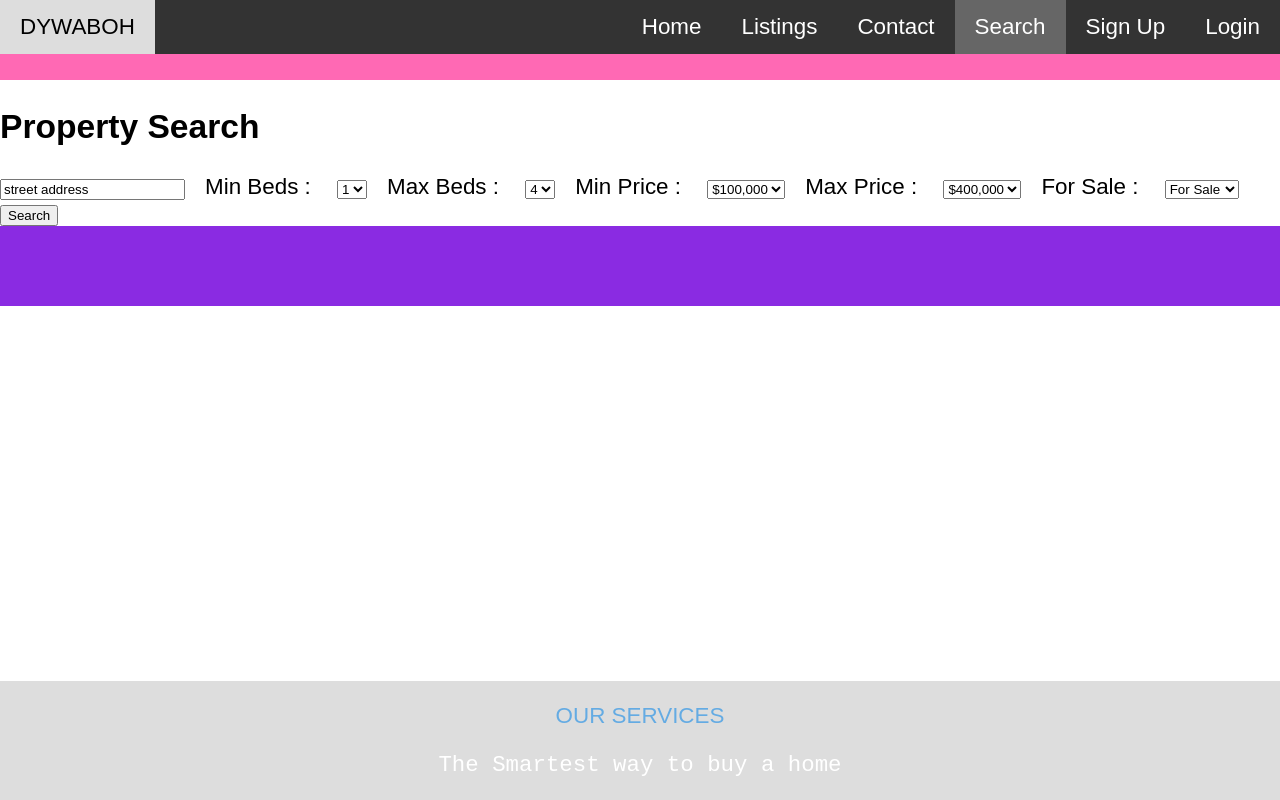
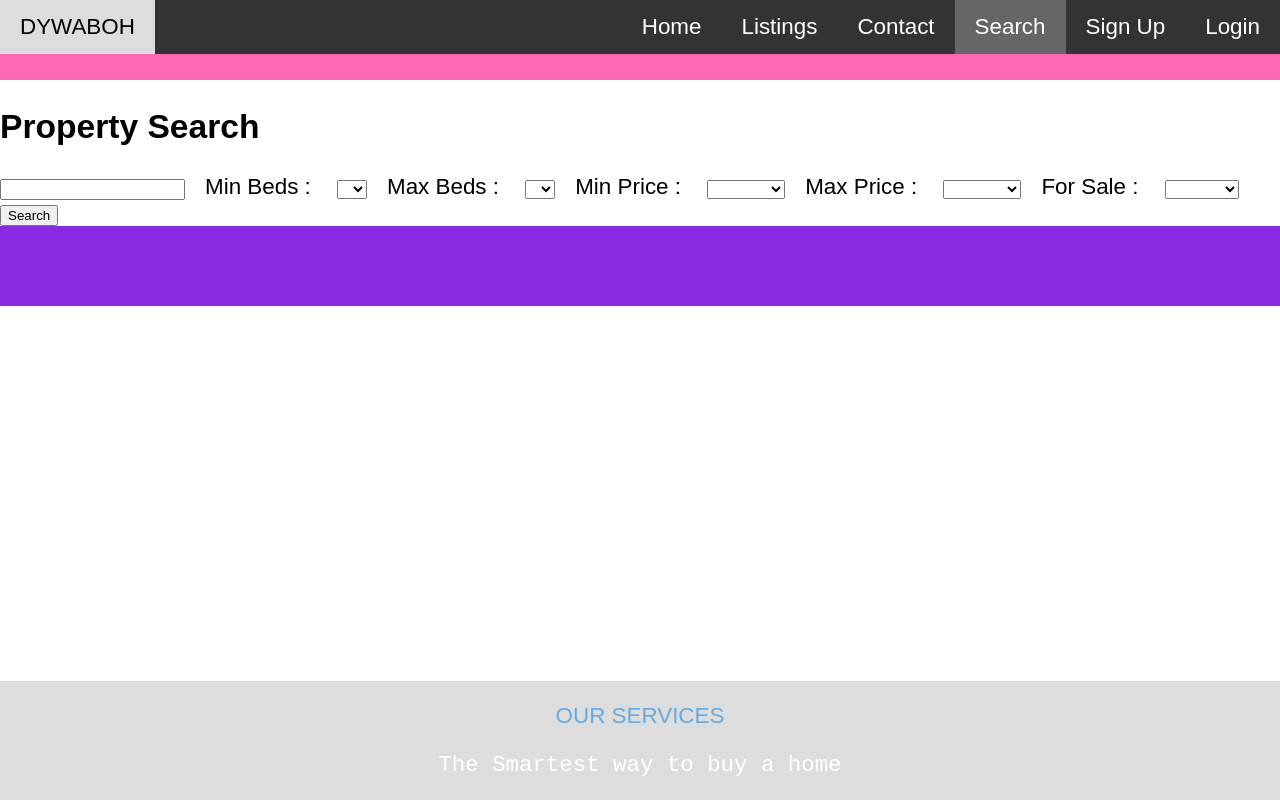
Before and after one commit to Jan-23-Liftoff-KC/ddesmi-launch-codes, an Angular app in the folder src/main/ui/: page /search in a window 1280 px wide. Built offline with nearby package versions, Linux system fonts and the light colour scheme; no server answers.

Commit message:
search function code done

```diff
--- a/src/main/ui/src/app/search/search.component.html
+++ b/src/main/ui/src/app/search/search.component.html
@@ -1,11 +1,11 @@
 <h2>Property Search</h2>
 <!--<form action="/action_page.php">-->
     <label for="streetaddress"> </label>
-    <input class="space1" type="text" id="streetaddress" name="streetaddress" value="street address">
+    <input class="space1" type="text" id="streetaddress" name="streetaddress" value="street address" [(ngModel)]="searchObject.streetaddress">
     <!--<label for="minbeds">Min Beds (between 1 and 3):</label>
     <input type="number" id="minbeds" name="minbeds" min="1" max="3"><br><br>-->
     <label for="minbeds" class="space1">Min Beds : </label>
-    <select id="minbeds" name="minbeds" class="space1">
+    <select id="minbeds" name="minbeds" class="space1" [(ngModel)]="searchObject.minbeds">
 
       <option value="1">1</option>
       <option value="2">2</option>
@@ -13,26 +13,26 @@
      </select>
 
      <label for="minbeds" class="space1">Max Beds : </label>
-     <select id="maxbeds" name="maxbeds" class="space1">
+     <select id="maxbeds" name="maxbeds" class="space1" [(ngModel)]="searchObject.maxbeds">
         <option value="1">4</option>
         <option value="2">5</option>
         <option value="3">6</option>
        </select>
        <label for="minprice" class="space1">Min Price : </label>
-       <select id="minprice" name="minprice" class="space1">
+       <select id="minprice" name="minprice" class="space1" [(ngModel)]="searchObject.minprice">
           <option value="100000">$100,000</option>
           <option value="200000">$200,000</option>
           <option value="300000">$300,000</option>
          </select>
          <label for="maxprice" class="space1">Max Price : </label>
-         <select id="maxprice" name="maxprice" class="space1">
+         <select id="maxprice" name="maxprice" class="space1" [(ngModel)]="searchObject.maxprice">
             <option value="400000">$400,000</option>
             <option value="500000">$500,000</option>
             <option value="600000">$600,000</option>
             <option value="700000">$700,000</option>
            </select>
     <label for="forsale" class="space1">For Sale : </label>
-    <select id="For Sale" name="forsale" class="space1">
+    <select id="For Sale" name="forsale" class="space1" [(ngModel)]="searchObject.forsale">
       <option value="forsale">For Sale</option>
       <option value="forrent">For Rent</option>
       <option value="sold">Sold</option>
--- a/src/main/ui/src/app/search/search.component.ts
+++ b/src/main/ui/src/app/search/search.component.ts
@@ -1,4 +1,9 @@
 import { Component, OnInit } from '@angular/core';
+import { SearchModel } from './search';
+import { environment } from '../../environments/environment';
+import { ListingService } from '../listing/listing.service';
+import { Listing } from '../listing/listing';
+import { HttpErrorResponse } from '@angular/common/http';
 
 @Component({
   selector: 'app-search',
@@ -7,14 +12,50 @@ import { Component, OnInit } from '@angular/core';
 })
 export class SearchComponent implements OnInit {
 
-  constructor() { }
+  public searchObject: SearchModel;
+  private listings: Listing[];
+  private results: Listing[];
+  private javaServerUrl = environment.devServerUrl;
+
+  constructor( private listingService: ListingService) {
+    this.listings = [];
+    this.searchObject = {
+      minbeds : 0,
+      minprice : 0,
+      maxbeds : 0,
+      maxprice : 0,
+      streetaddress : "",
+      forsale : ""
+    };
+  }
 
   ngOnInit(): void {
+    this.listingService.getListings().subscribe(
+      (response: Listing[]) => {
+        this.listings = response;
+        console.log(this.listings);
+      },
+      (error: HttpErrorResponse) => {
+        alert("Could not fetch listings");
+      }
+    )
   }
 
   search()
   {
+    this.results = [];
 
+    for(var i=0; i<this.listings.length;i++)
+    {
+      var item = this.listings[i];
+      if(item.bedrooms >= this.searchObject.minbeds && item.bedrooms <= this.searchObject.maxbeds
+        && item.address.includes(this.searchObject.streetaddress)
+        && item.price >= this.searchObject.minprice && item.price <= this.searchObject.maxprice)
+        {
+          this.results.push(item);
+        }
+    }
+    console.log(this.searchObject);
   }
 
 }
--- /dev/null
+++ b/src/main/ui/src/app/search/search.ts
@@ -0,0 +1,8 @@
+export interface SearchModel{
+    minbeds: number;
+    maxbeds: number;
+    minprice: number;
+    maxprice: number;
+    streetaddress: string;
+    forsale: string;
+}
--- a/src/main/ui/tsconfig.app.json
+++ b/src/main/ui/tsconfig.app.json
@@ -2,6 +2,7 @@
 {
   "extends": "./tsconfig.json",
   "compilerOptions": {
+    "strictPropertyInitialization": false,
     "outDir": "./out-tsc/app",
     "types": []
   },
```
Also changed, not shown: src/main/ui/src/app/search/search.service.ts (added, +35 -0 lines).
